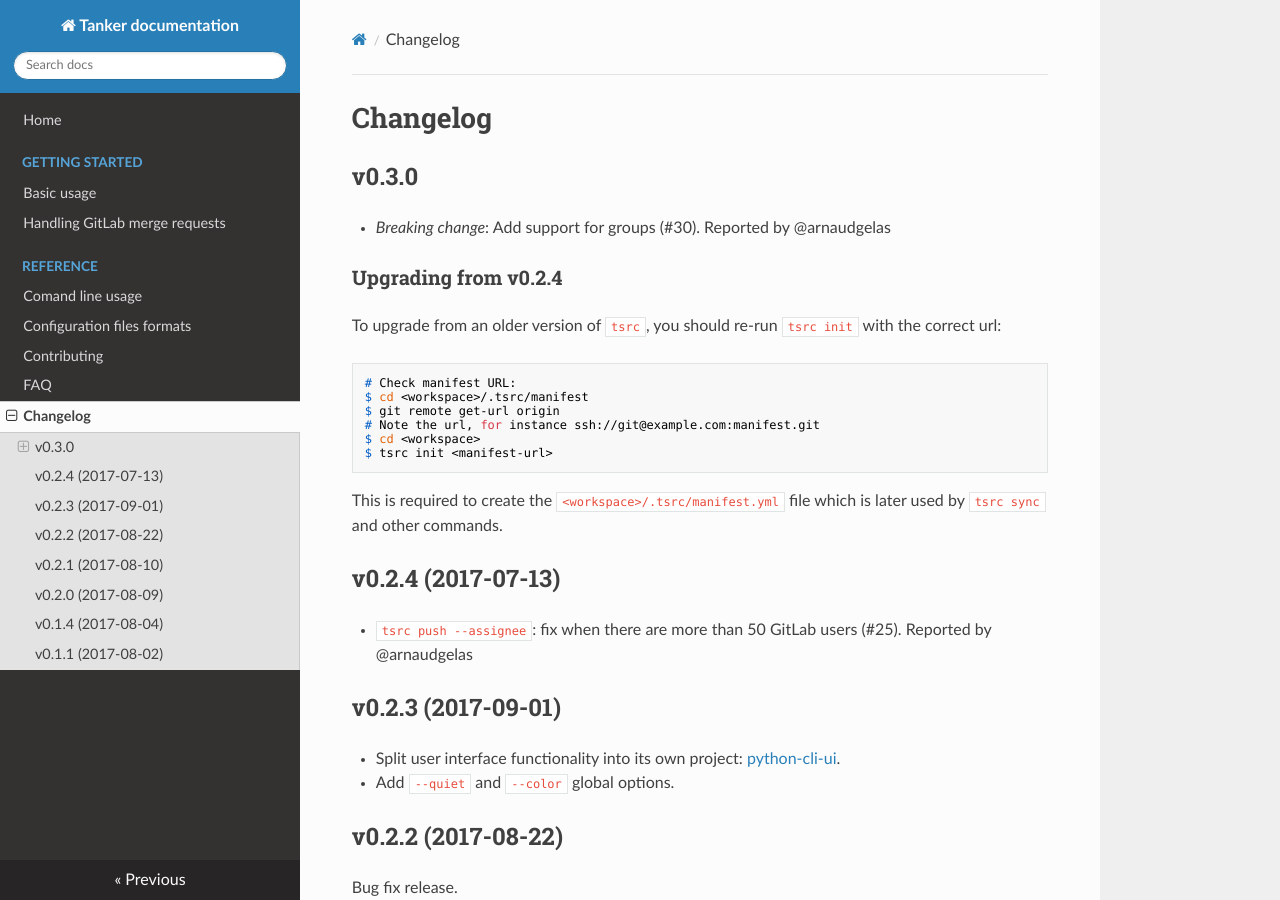
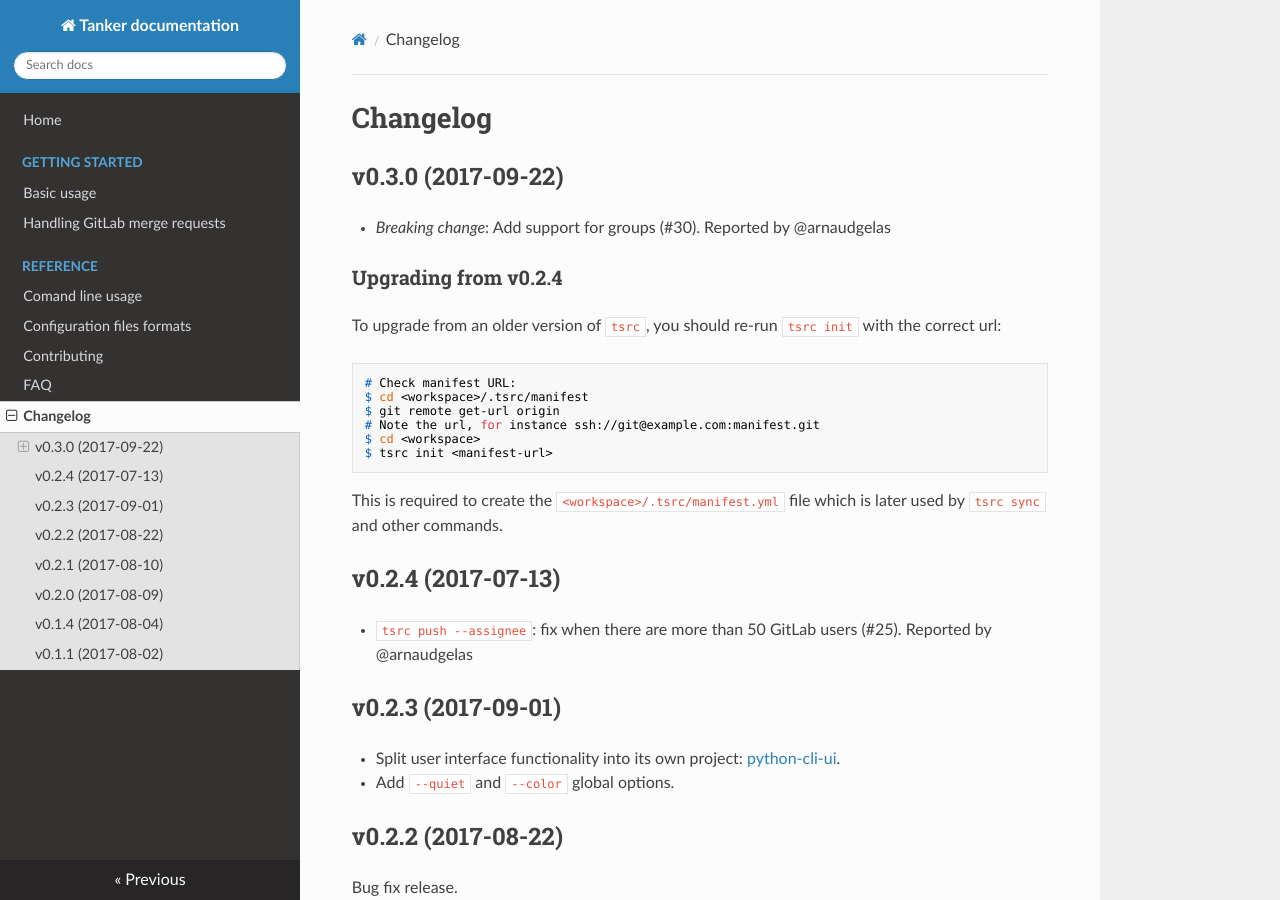
Before and after one commit to your-tools/tsrc, an MkDocs documentation site: the page built from docs/changelog.md, in a window 1280 px wide and 900 px high. Built offline with MkDocs 1.6.1, drawn with Linux system fonts in a browser that asks for light colours; nearby versions of some CDN libraries; old or Windows-style settings are respelled for this version of MkDocs.

Commit message:
changelog: add the date of the latest release

```diff
--- a/docs/changelog.md
+++ b/docs/changelog.md
@@ -1,6 +1,6 @@
 # Changelog
 
-## v0.3.0
+## v0.3.0 (2017-09-22)
 
 
 * *Breaking change*: Add support for groups (#30). Reported by @arnaudgelas
```
